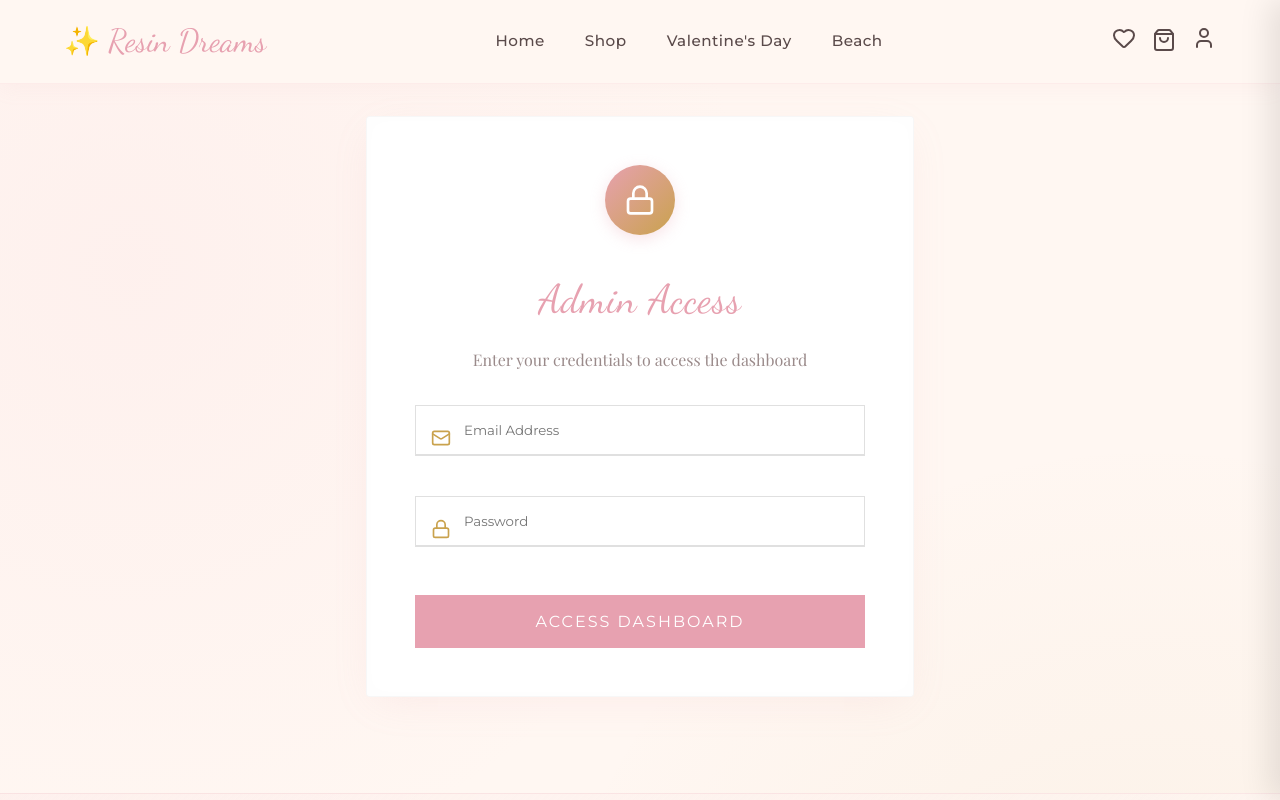
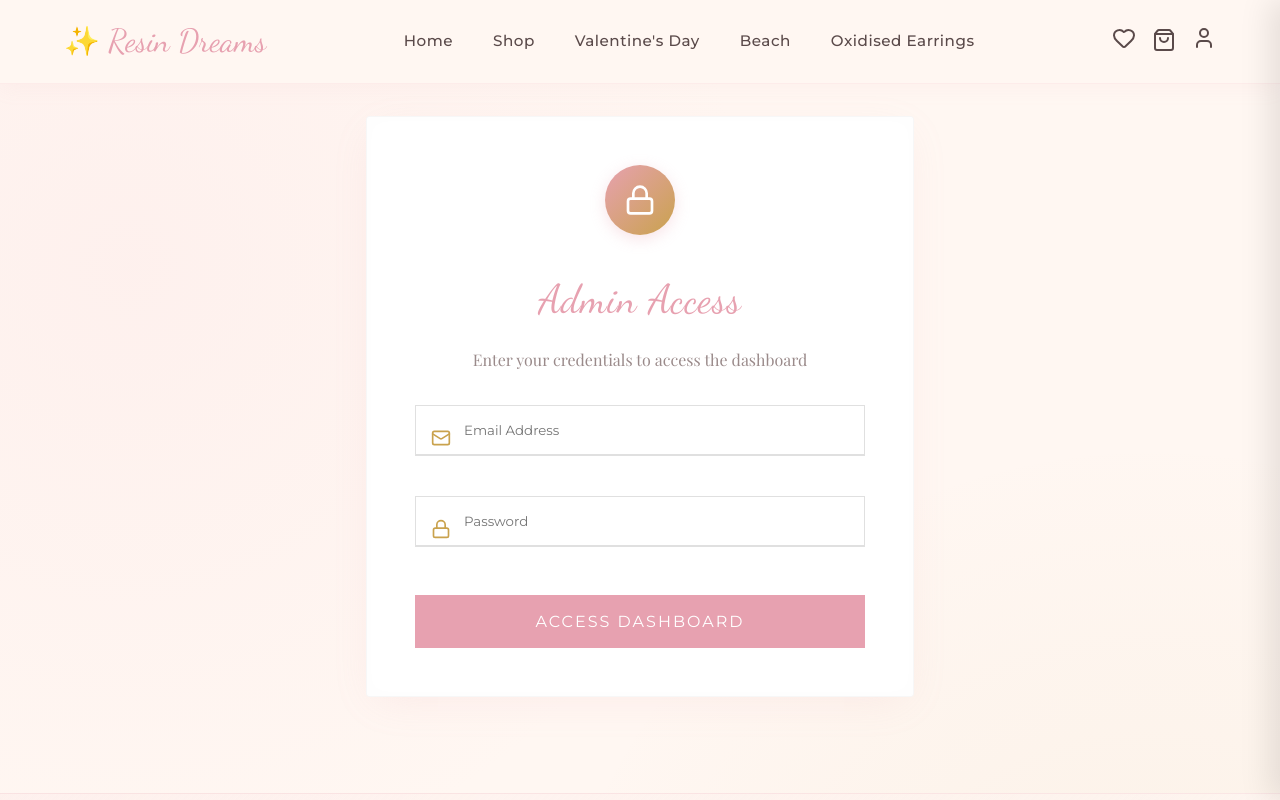
Before and after one commit to NikhitaB15/resin_keyring_dreams, a React (Vite) app: page /login in a window 1280 px wide. Shown: the top 800 px of the page. Built offline with nearby package versions, Linux system fonts and the light colour scheme; no server answers; the database is empty; a web font is replaced by a local one.

Commit message:
added_section_oxidised

```diff
--- a/src/components/HeroCarousel.jsx
+++ b/src/components/HeroCarousel.jsx
@@ -33,6 +33,17 @@ const HeroCarousel = () => {
             ctaExternal: true,
             image: '/products/personalization_designs.jpeg',
             background: 'linear-gradient(135deg, rgba(201, 162, 77, 0.08) 0%, rgba(246, 193, 204, 0.12) 100%)'
+        },
+        {
+            id: 3,
+            type: 'brand',
+            title: 'Oxidised Elegance',
+            subtitle: 'New Collection Arrivals ✨',
+            description: 'Step into timeless beauty with our artisanal oxidised jewellery collection, featuring intricately detailed earrings for every style.',
+            cta: 'Shop Oxidised Earrings',
+            ctaLink: "/shop?category=Oxidised Earrings",
+            ctaIcon: <ArrowRight size={20} />,
+            background: 'radial-gradient(circle at 20% 80%, rgba(160, 160, 160, 0.15) 0%, transparent 50%), radial-gradient(circle at 80% 20%, rgba(246, 193, 204, 0.15) 0%, transparent 50%)'
         }
     ];
 
--- a/src/components/Navbar.jsx
+++ b/src/components/Navbar.jsx
@@ -94,6 +94,14 @@ const Navbar = () => {
                     position: 'relative',
                     transition: 'color 0.3s ease'
                 }}>Beach</Link>
+                <Link to="/shop?category=Oxidised Earrings" className={isActive('/shop?category=Oxidised Earrings')} style={{
+                    fontFamily: 'var(--font-ui)',
+                    fontWeight: 500,
+                    fontSize: '0.95rem',
+                    letterSpacing: '0.5px',
+                    position: 'relative',
+                    transition: 'color 0.3s ease'
+                }}>Oxidised Earrings</Link>
 
                 {isAdmin && (
                     <Link to="/admin" className={isActive('/admin')} style={{
@@ -199,6 +207,12 @@ const Navbar = () => {
                     fontSize: '1.1rem',
                     letterSpacing: '0.5px'
                 }}>Beach</Link>
+                <Link to="/shop?category=Oxidised Earrings" className={isActive('/shop?category=Oxidised Earrings')} style={{
+                    fontFamily: 'var(--font-ui)',
+                    fontWeight: 500,
+                    fontSize: '1.1rem',
+                    letterSpacing: '0.5px'
+                }}>Oxidised Earrings</Link>
                 {isAdmin && (
                     <Link to="/admin" className={isActive('/admin')} style={{
                         fontFamily: 'var(--font-ui)',
--- a/src/context/StoreContext.jsx
+++ b/src/context/StoreContext.jsx
@@ -6,7 +6,7 @@ const StoreContext = createContext();
 
 export const useStore = () => useContext(StoreContext);
 
-const DEFAULT_CATEGORIES = ['Keyrings', 'Earrings', 'Necklaces', 'Sets', 'Valentine\'s Day', 'Beach'];
+const DEFAULT_CATEGORIES = ['Keyrings', 'Earrings', 'Necklaces', 'Sets', 'Valentine\'s Day', 'Beach', 'Oxidised Earrings'];
 
 export const StoreProvider = ({ children }) => {
   // Products now come from Supabase or default empty array initially
--- a/src/pages/Shop.jsx
+++ b/src/pages/Shop.jsx
@@ -58,11 +58,16 @@ export const Shop = () => {
             productTags = cleanTags.split(',').map(t => t.trim()).filter(Boolean);
         }
 
+        // Normalize for case-insensitive comparison
+        const normalizedActiveCategory = activeCategory.toLowerCase();
+        const normalizedProductCategory = (p.category || '').toLowerCase();
+        const normalizedTags = productTags.map(t => t.toLowerCase());
+
         console.log(`Product: ${p.title}, Category: ${p.category}, Tags:`, productTags); // Debugging
 
         const matchesCategory = activeCategory === 'All' ||
-            p.category === activeCategory ||
-            productTags.includes(activeCategory);
+            normalizedProductCategory === normalizedActiveCategory ||
+            normalizedTags.includes(normalizedActiveCategory);
 
         const matchesSearch = p.title.toLowerCase().includes(searchQuery.toLowerCase()) ||
             p.description.toLowerCase().includes(searchQuery.toLowerCase());
```
